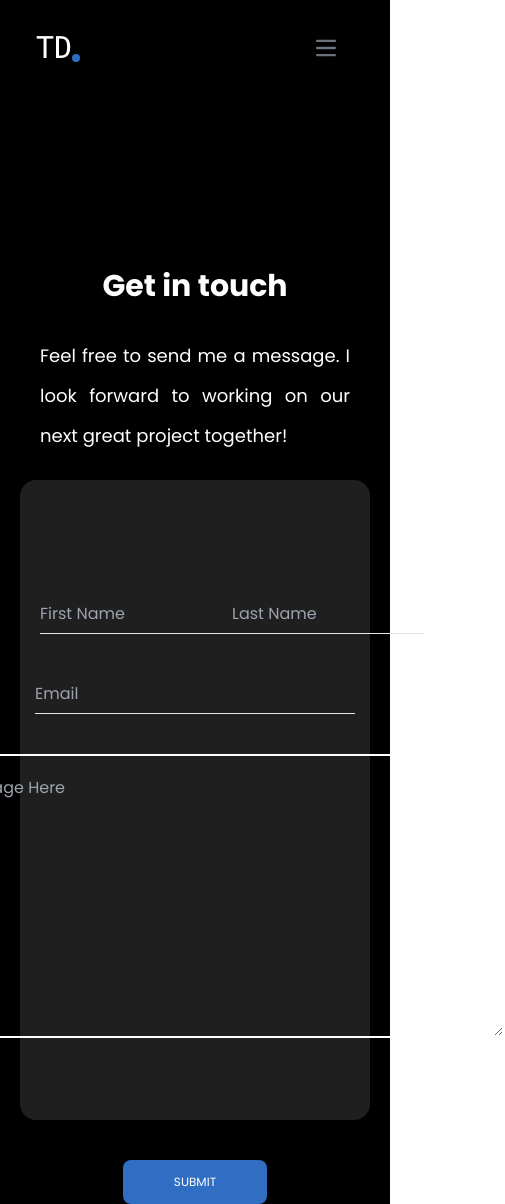
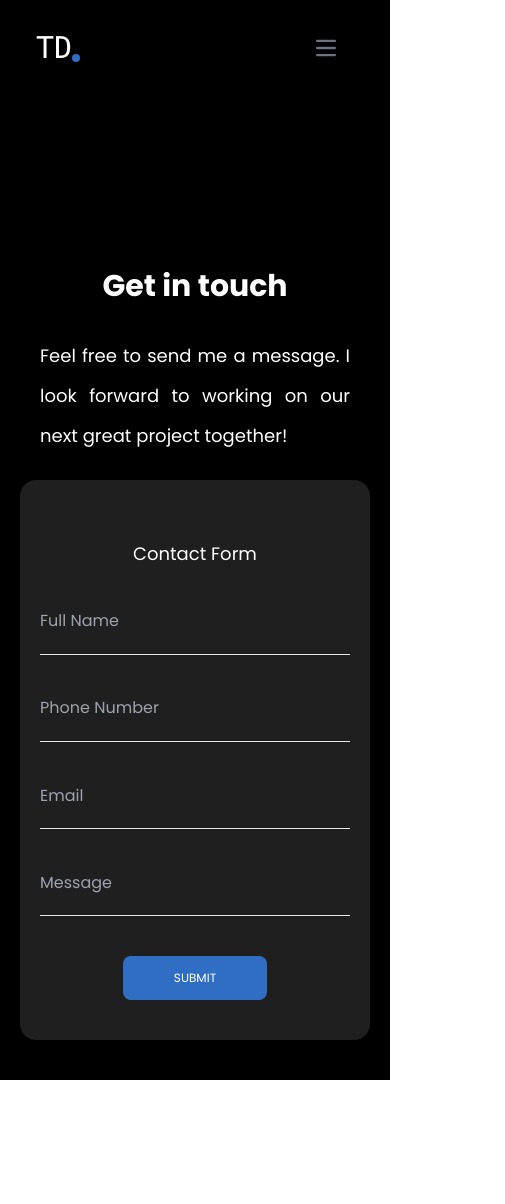
Before and after one commit to trevyd23/Trevaughn-Douglas, a Next.js app: page /contact in a window 390 px wide. Shown: the whole page, 505 px wide, since content can reach past the window. After the commit the page ends 1080 px from the top, so only its background shows below. Built offline with nearby package versions, Linux system fonts and the light colour scheme.

Commit message:
Start state management of form

```diff
--- a/src/app/globals.css
+++ b/src/app/globals.css
@@ -16,7 +16,7 @@
       @apply text-white text-3xl font-bold mt-[10rem] leading-loose
     }
     .responsive-input {
-      @apply bg-transparent  border-b  w-[12rem] py-0  h-[2.5rem] focus:h-[3rem]  outline-none focus:border-[#306ec3] focus:text-white focus:placeholder:text-xs focus:placeholder:absolute focus:placeholder:top-[-0.29rem] focus:placeholder:left-0 focus:placeholder:text-[#306ec3] duration-700 hover:border-[#306ec3]
+      @apply bg-transparent  border-b  py-0  h-[4.2rem] md:h-[3.5rem] focus:h-[6rem] focus:md:h-[4rem]  outline-none focus:border-[#306ec3] focus:text-white focus:placeholder:text-xs focus:placeholder:absolute focus:placeholder:top-[-0.29rem] focus:placeholder:left-0 focus:placeholder:text-[#306ec3] duration-700 hover:border-[#306ec3]
 
     }
 
--- a/src/components/ContactSection.tsx
+++ b/src/components/ContactSection.tsx
@@ -1,46 +1,69 @@
-import React from 'react'
+"use client"
+import React, { useState } from 'react'
 
 export default function ContactSection() {
+    const [formState, setFormState] = useState({
+        fullName: '',
+        phoneNumber: '',
+        email: '',
+        message: ''
+    })
+    const [submitted, setSubmitted] = useState(false)
+
+
+    const handleTextChange = (e:React.ChangeEvent<HTMLInputElement>) => {
+        setFormState({
+            ...formState,
+            [e.target.name] : e.target.value
+        })
+    }
+
     return (<section className='w-screen h-max bg-black flex justify-center flex-col items-center px-5 '>
         <h1 className='header'>Get in touch</h1>
 
         <h2 className='text-white text-lg leading-10 text-justify px-5 mt-5 mb-6'>Feel free to send me a message. I look forward to working on our next great project together!</h2>
 
-        <form className='w-[100%] h-[40rem] md:w-[70%] flex items-center justify-center flex-col bg-[#201f1f] px-5 rounded-2xl '>
-            <div className='w-[100%] flex flex-row items-center justify-between mt-8'>
+        <form className='w-[100%] h-[35rem] md:w-[80%] flex items-center justify-center flex-col bg-[#201f1f] px-5 rounded-2xl mb-10 md:h-[25rem] '>
+            <h3 className='mt-10 text-lg text-white mb-5 md:mt-2'>Contact Form</h3>
+            <div className='w-[100%] flex flex-col items-center justify-center md:flex-row md:justify-between md:px-5'>
             <input
                 type='text'
-                    name='firstName'
+                name='fullName'
+                onChange={(e) => handleTextChange(e)}
                 required
-                    placeholder='First Name'
-                    className='responsive-input'
+                placeholder='Full Name'
+                className='responsive-input w-[100%] text-white md:w-60 lg:w-[40%]'
             />
             <input
                 type='text'
-                    name='lastName'
+                name='phoneNumber'
+                onChange={(e) => handleTextChange(e)}
                 required
-                    placeholder='Last Name'
-                    className='responsive-input'
+                placeholder='Phone Number'
+                className='responsive-input w-[100%] mt-5 text-white md:mt-3 md:w-60 lg:w-[40%]'
             />
             </div>
+            <div className='w-[100%] flex flex-col items-center justify-center md:flex-row md:justify-between md:px-5'>
             <input
                 type='email'
                 name='email'
+                onChange={(e) => handleTextChange(e)}
                 required
                 placeholder='Email'
-                className='responsive-input w-[20rem] mt-10 '
+                className='responsive-input w-[100%] mt-5 text-white md:mt-0 md:w-60 lg:w-[40%]'
             />
-            <textarea
+            <input
                 name="message"
-                rows={10}
-                cols={40}
-                placeholder='Enter Message Here'
-                className='bg-transparent mt-10 border-2 rounded-3xl text-white px-5 py-5 border-white'
+                onChange={(e) => handleTextChange(e)}
+                required
+                placeholder='Message'
+                className='responsive-input w-[100%] text-white mt-5 md:mt-3 md:w-60 lg:w-[40%]'
             />
-        </form>
-        <button className=' mt-10 hover:bg-cyan-600 w-36 text-white bg-[#306ec3] items-center justify-center rounded-lg h-11 lg:ml-8 xl:ml-11 text-xs font-medium order-1'>
+            </div>
+            <button className=' mt-10 mb-5 hover:bg-cyan-600 w-36 text-white bg-[#306ec3] items-center justify-center rounded-lg h-11 lg:ml-8 xl:ml-11 text-xs font-medium order-1'>
                 SUBMIT
             </button>
+        </form>
     </section>
     )
 }
```
Lines whose indentation alone changed are shown as unchanged.
